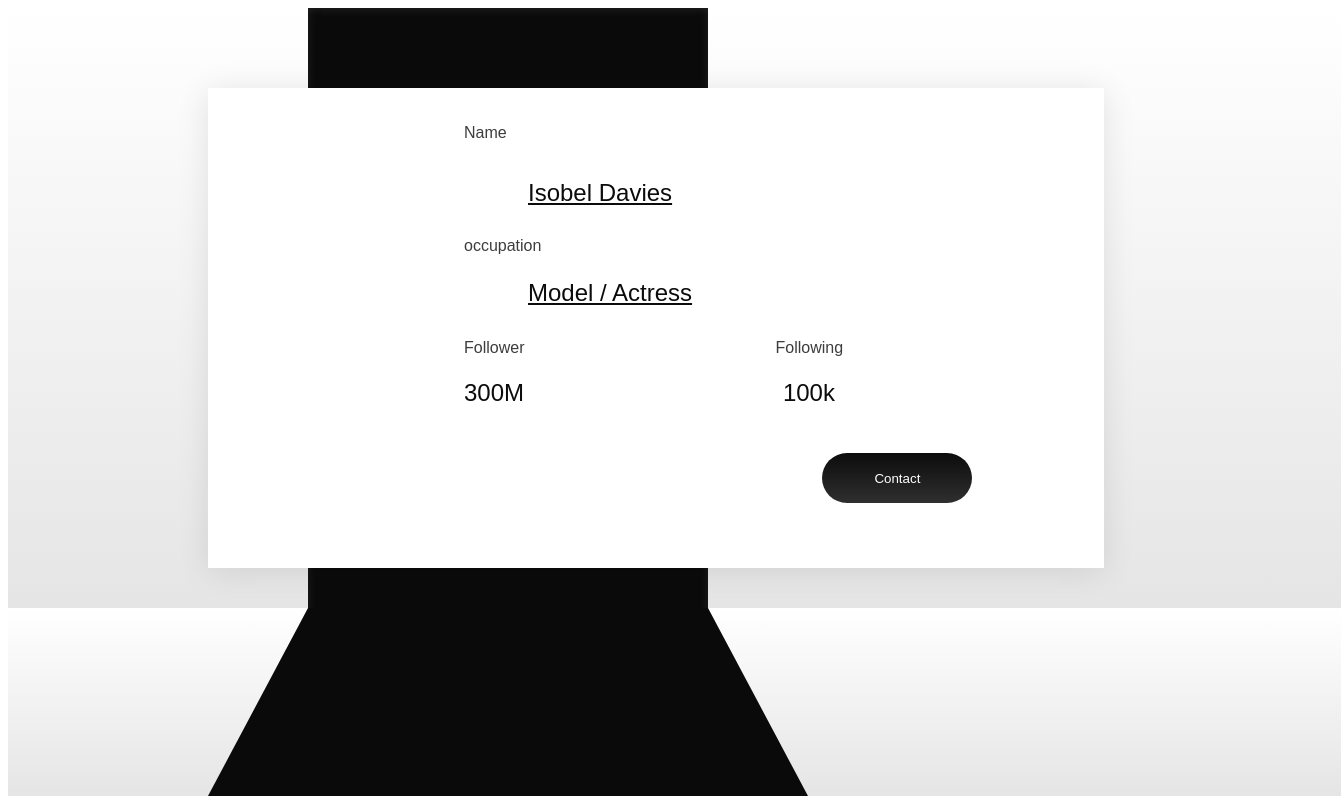
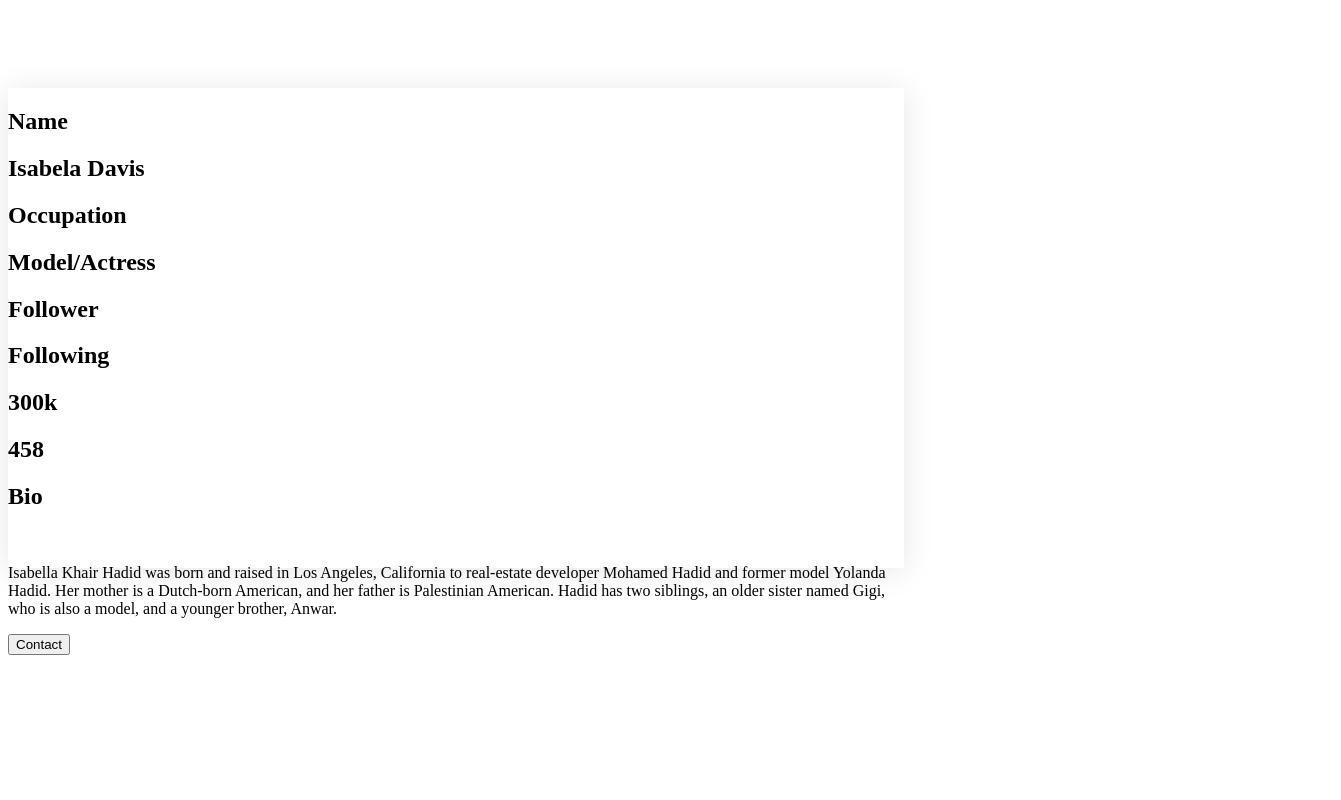
Before and after one commit to HooriaHIC/user-profile, a plain HTML site: page index.html in a window 1280 px wide. Shown: the whole page, 1341 px wide, since content can reach past the window. Drawn offline with nearby package versions, Linux system fonts and the light colour scheme; files that its build step writes are made by us from their sources.

Commit message:
Update index.html

```diff
--- a/index.html
+++ b/index.html
@@ -5,28 +5,40 @@
     <meta name="viewport" content="width=device-width, initial-scale=1.0">
     <meta http-equiv="X-UA-Compatible" content="ie=edge">
     <link href="./style.css" rel="stylesheet" type="text/css">
+		<link href="https://fonts.googleapis.com/css2?family=Noto+Sans+JP:wght@300&display=swap" rel="stylesheet">
     <title>User Profile</title>
 </head>
 <body>
-        <div class="top-back-div">
-                <wall1></wall1>
+        <div>
                 <card>
                     <right>
-                        <img ALIGN="left"src="http://www.pngmart.com/files/1/Sad-Girl-PNG.png" class="image">
                     </right>
-                    <h6>Name</h6>
-                    <h5>Isobel Davies</h5>
-                    <h62>occupation</h62>
-                    <h52>Model / Actress</h52>
-                    <div class="one-line">
-                        <h63>Follower<spacer>ffffffffffffffg3gggg33333333gg</spacer>Following</h63>
-                        <h53>300M <spacer>fffffffffff93833333333999fggg</spacer>100k</h53>
-                    </div>
-                    <button class="contact">Contact</button>
+                    <left>
+                    	<div class="one-line">
+                    		<h2>Name</h2>
+												<h2 class="highlighted">Isabela Davis</h2>
+                    	</div>
+											<div class="one-line">
+                    		<h2>Occupation</h2>
+												<h2 class="highlighted">Model/Actress</h2>
+                    	</div>
+
+											<div class="one-line">
+                    		<h2>Follower</h2>
+												<h2>Following</h2>
+                    	</div>
+											<div class="one-line">
+                    		<h2 class="highlighted">300k</h2>
+												<h2 class="highlighted">458</h2>
+                    	</div>
+											<div class="one-line-bio">
+                    		<h2>Bio</h2>
+												<br>
+												<p class="highlighted">Isabella Khair Hadid was born and raised in Los Angeles, California to real-estate developer Mohamed Hadid and former model Yolanda Hadid. Her mother is a Dutch-born American, and her father is Palestinian American. Hadid has two siblings, an older sister named Gigi, who is also a model, and a younger brother, Anwar.</p>
+                    	</div>
+											<button>Contact</button>
+                    </left>
                 </card>
-            </div>
-            <div class="bottom-back-div">
-                <wall2></wall2>
             </div>
 </body>
 </html>
```
